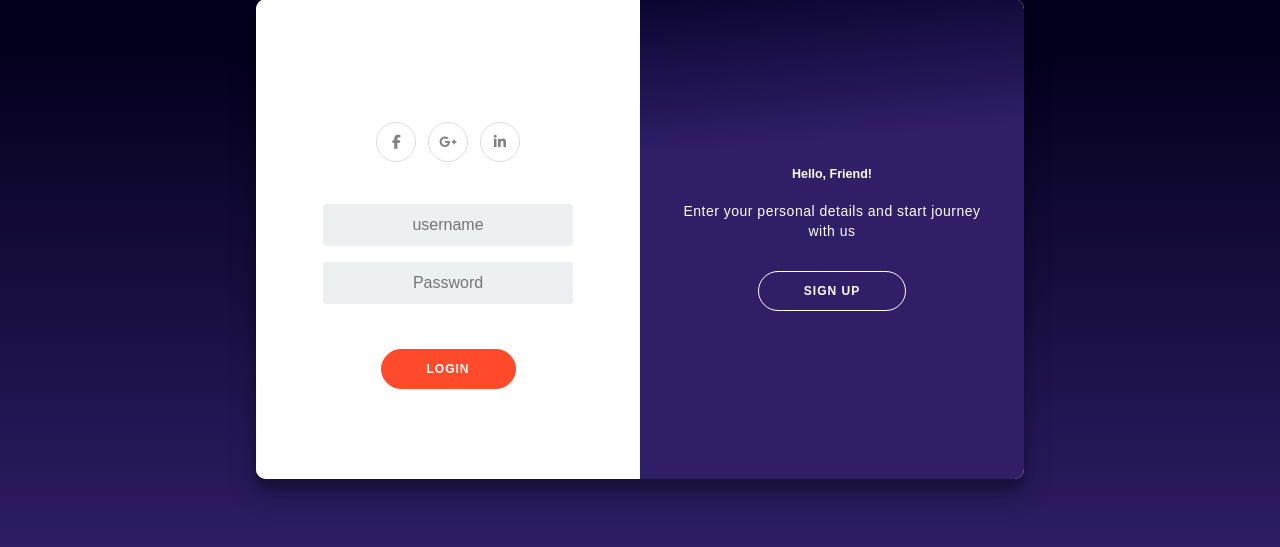
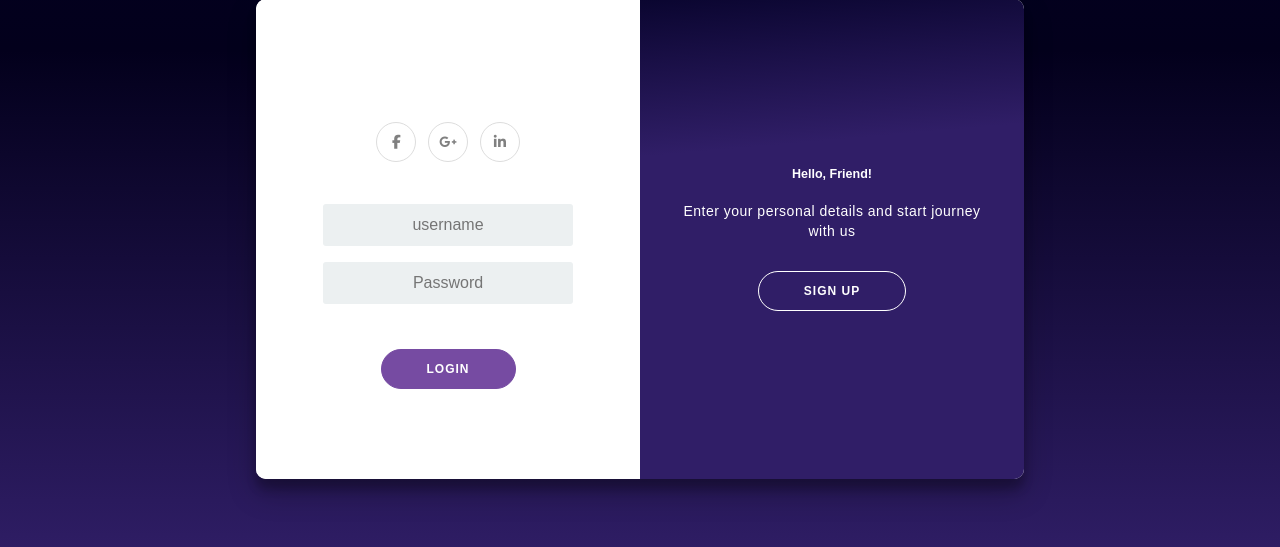
Before and after one commit to jadonharsh109/Bolo-coder, a PHP site: page /templates/login.html in a window 1280 px wide. Shown: the part 230-777 px from the top of the page. Run offline with PHP 8.4, Linux system fonts and the light colour scheme; some libraries are stand-ins or nearby versions.

Commit message:
sacy login page design desktop

```diff
--- a/templates/login and signup.css
+++ b/templates/login and signup.css
@@ -65,8 +65,8 @@ a {
 
 button {
 	border-radius: 20px;
-	border: 1px solid #FF4B2B;
-	background-color: #FF4B2B;
+	border: 1px solid #764ba2;
+	background-color: #764ba2;
 	color: #FFFFFF;
 	font-size: 12px;
 	font-weight: bold;
@@ -75,6 +75,9 @@ button {
 	text-transform: uppercase;
 	transition: transform 80ms ease-in;
 }
+
+
+
 
 button:active {
 	transform: scale(0.95);
@@ -247,6 +250,10 @@ input {
 	color:grey;
 	font-size: 14px;
 }
+.social-container a:hover{
+	border: 3px solid #ff0000;
+
+}
 
 footer {
     background-color: #222;
@@ -321,6 +328,7 @@ footer a {
 	padding: 10px 0;
 	width: 250px;
 	transition: border .5s;
+	font-family: fantasy;
 	}
 
 	input:focus {
--- a/templates/login.html
+++ b/templates/login.html
@@ -191,7 +191,7 @@ mysqli_close($con);
             <input required type="text" name="username"placeholder="Username" />
             <input required type="email" name="email"placeholder="Email" />
             <input required type="password" name="password"placeholder="Password" />
-            <input required type="password" name="confirm_password"placeholder="confirm_password" />
+            <input required type="password" name="confirm_password"placeholder="Confirm Password" />
 
             <button type="submit" name="submit" id="submit" class="glow-on-hover" value="send">Sign Up</button>
 
```
